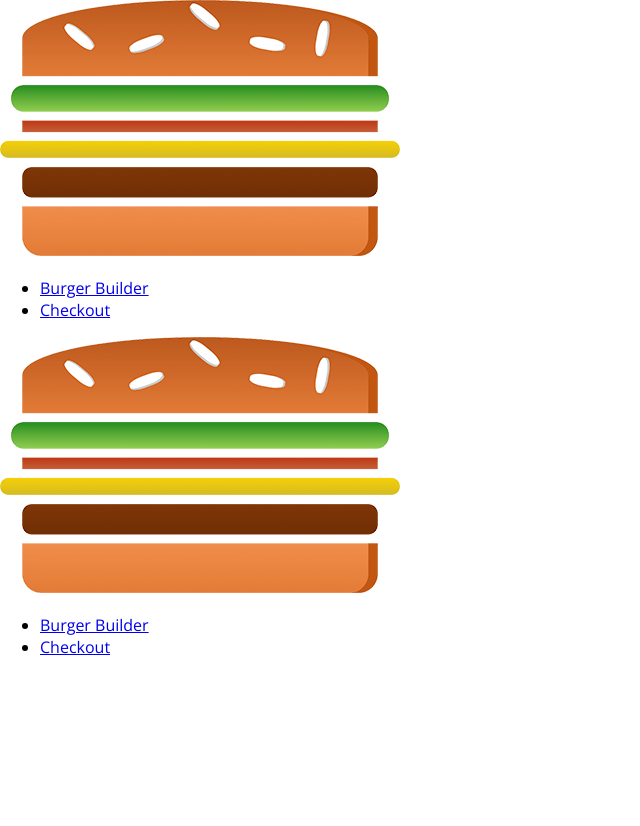
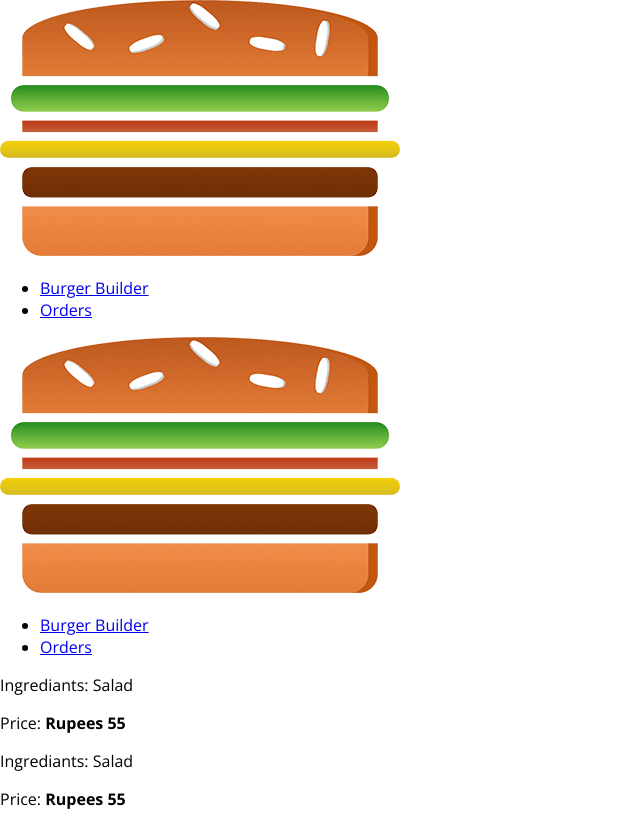
Before and after one commit to ANANDKNIT/burger-builder, a React app: page /orders in a window 1280 px wide. Shown: the whole page, without its empty margins (0-640 px from the left). Before the commit the page ends 800 px from the top, so only its background shows below. Built offline with nearby package versions, Linux system fonts and the light colour scheme; no server answers.

Commit message:
added orders Compopnent and navLink for Orders

```diff
--- a/src/App.js
+++ b/src/App.js
@@ -3,13 +3,14 @@
 import BurgerBuilder from "./containers/BurgerBuilder/BurgerBuilder";
 import Checkout from "./containers/checkout/Checkout";
 import { Route, Switch } from "react-router-dom";
-
+import Orders from "./containers/Orders/Orders";
 const App = () => {
   return (
     <div>
       <Layout>
         <Switch>
           <Route path="/checkout" component={Checkout} />
+          <Route path="/orders" component={Orders} />
           <Route path="/" component={BurgerBuilder} />
         </Switch>
       </Layout>
--- a/src/components/Navigation/NavigationItem/NavigationItem.js
+++ b/src/components/Navigation/NavigationItem/NavigationItem.js
@@ -1,12 +1,11 @@
 import React from "react";
 import classes from "./NavigationItem.css";
+import { NavLink } from "react-router-dom";
 
 const navigationItem = props => {
   return (
     <li className={classes.NavigationItem}>
-      <a href={props.link} className={props.active ? classes.active : null}>
-        {props.children}
-      </a>
+      <NavLink exact to={props.link} activeClassName={classes.active}>{props.children}</NavLink>
     </li>
   );
 };
--- a/src/components/Navigation/NavigationItems/NavigationItems.js
+++ b/src/components/Navigation/NavigationItems/NavigationItems.js
@@ -7,7 +7,7 @@
       <NavigationItem link="/" active>
         Burger Builder
       </NavigationItem>
-      <NavigationItem link="/">Checkout</NavigationItem>
+      <NavigationItem link="/Orders">Orders</NavigationItem>
     </ul>
   );
 };
--- /dev/null
+++ b/src/components/Order/Order.css
@@ -0,0 +1,8 @@
+.Order {
+  width: 100%;
+  border: 1px solic #eeeeee;
+  box-shadow: 0 2px 3px #cccccc;
+  padding: 10px;
+  margin: 10px auto;
+  box-sizing: border-box;
+}
--- /dev/null
+++ b/src/components/Order/Order.js
@@ -0,0 +1,14 @@
+import React from "react";
+import classes from "./Order.css";
+const order = props => {
+  return (
+    <div className={classes.Order}>
+      <p>Ingrediants: Salad</p>
+      <p>
+        Price: <strong>Rupees 55</strong>
+      </p>
+    </div>
+  );
+};
+
+export default order;
--- /dev/null
+++ b/src/containers/Orders/Orders.js
@@ -0,0 +1,15 @@
+import React, { Component } from "react";
+import Order from "../../components/Order/Order";
+
+class Orders extends Component {
+  render() {
+    return (
+      <div>
+        <Order />
+        <Order />
+      </div>
+    );
+  }
+}
+
+export default Orders;
--- a/src/containers/checkout/Checkout.js
+++ b/src/containers/checkout/Checkout.js
@@ -1,5 +1,5 @@
 import React from "react";
-import CheckoutSummary from "../../components/order/checkoutSummary/CheckoutSummary";
+import CheckoutSummary from "../../components/Order/checkoutSummary/CheckoutSummary";
 import { Route } from "react-router-dom";
 import ContactData from "./ContactData/ContactData";
 
```
Also changed, not shown: src/components/Order/checkoutSummary/CheckoutSummary.css (renamed from src/components/order/checkoutSummary/CheckoutSummary.css), src/components/Order/checkoutSummary/CheckoutSummary.js (renamed from src/components/order/checkoutSummary/CheckoutSummary.js), src/containers/Orders/Orders.css (added).
